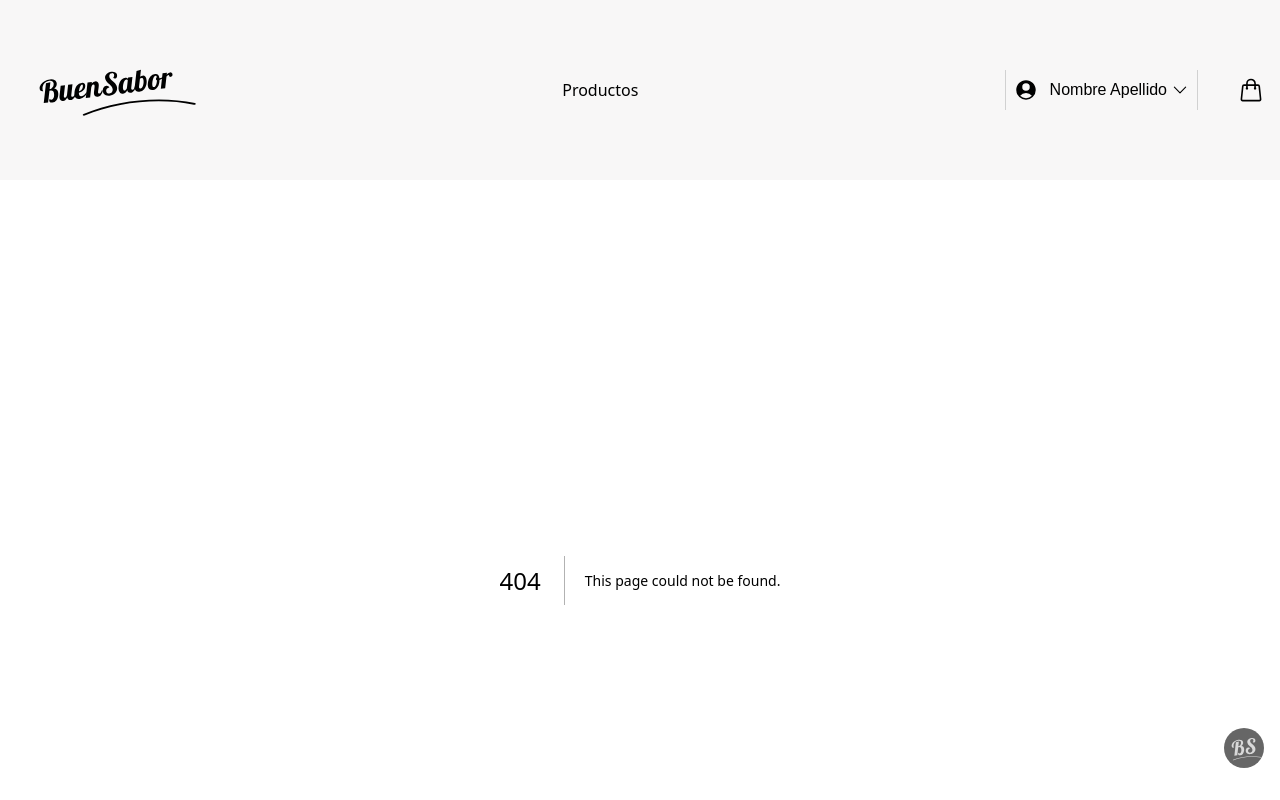
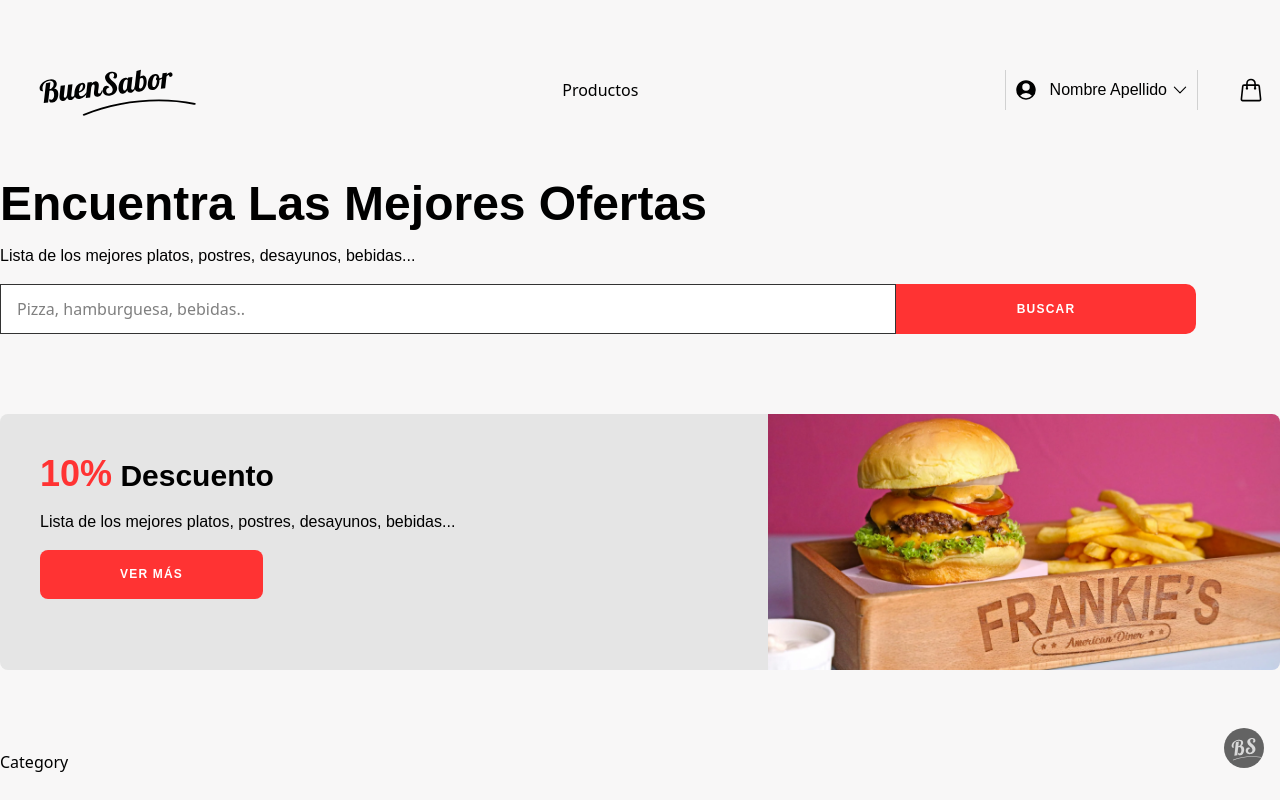
Before and after one commit to juli-ortega/ElBuenSaborFront, a Next.js app: page /catalog in a window 1280 px wide. Before the commit this address had no page. Shown: the top 800 px of the page. Built offline with nearby package versions, Linux system fonts and the light colour scheme.

Commit message:
category product

```diff
--- /dev/null
+++ b/src/app/catalog/page.tsx
@@ -0,0 +1,19 @@
+import BannerProduct from "@/components/BannerProduct";
+import Category from "@/components/Category";
+import SearchProduct from "@/components/SearchProduct";
+
+export default function page() {
+  return (
+    <div>
+      <section>
+        <SearchProduct/>
+      </section>
+      <section>
+        <BannerProduct/>
+      </section>
+      <main>
+        <Category/>
+      </main>
+    </div>
+  )
+}
--- a/src/components/Banner.tsx
+++ b/src/components/Banner.tsx
@@ -1,4 +1,5 @@
 import Image from "next/image";
+import Link from "next/link";
 import React from "react";
 
 export default function Banner() {
@@ -6,7 +7,7 @@
     <div className="max-w-7xl mx-auto mt-8 grid grid-cols-1 md:grid-cols-2 items-center px-6">
       {/* Sección Izquierda */}
       <div className="relative space-y-6">
-        <h1 className="text-5xl md:text-7xl max-w-[500px] font-display font-semibold relative">
+        <h1 className="text-5xl md:text-7xl max-w-[500px] font-display font-bold relative">
           Ordena Desde La Comodidad De Casa
           <Image
             src="/arrow-19.svg"
@@ -16,9 +17,13 @@
             className="absolute bottom-[-70px] right-[100px]"
           />
         </h1>
-        <button className="font-display px-6 py-4 w-70 text-white cursor-pointer text-[12px] bg-principal rounded-[10px] font-semibold uppercase tracking-widest hover:text-white hover:bg-secundario">
+        <Link href={"/catalog"}>
+          <button className="font-display px-6 py-4 w-70 text-white cursor-pointer text-[12px] bg-principal rounded-[10px] font-semibold uppercase tracking-widest hover:text-white hover:bg-secundario">
           Catálogo
-        </button>
+          </button>
+        </Link>
+
+
       </div>
 
       {/* Sección Derecha - Imagen del Banner */}
@@ -30,7 +35,7 @@
             fill
             className="object-cover rounded-lg"
           />
-          <div className="absolute inset-0 bg-terciario/12 rounded-lg"></div>
+          <div className="absolute inset-0 bg-black/12 rounded-lg"></div>
         </div>
       </div>
     </div>
--- /dev/null
+++ b/src/components/BannerProduct.tsx
@@ -0,0 +1,26 @@
+import Image from "next/image";
+import React from "react";
+
+export default function BannerProduct() {
+  return (
+    <div className="max-w-7xl mx-auto mt-20 grid grid-cols-1 md:grid-cols-[60%_40%] items-center">
+      <div className="bg-gris-claro h-64 p-10 rounded-tl-lg rounded-bl-lg">
+        <h2 className="text-3xl font-bold font-display"><span className="font-bold text-4xl text-principal">10%</span> Descuento</h2>
+        <p className="mt-4 font-display">
+          Lista de los mejores platos, postres, desayunos, bebidas...
+        </p>
+        <button className="font-display mt-4 px-20 py-4 text-[12px] text-white text-sm cursor-pointer bg-principal rounded-lg font-semibold uppercase tracking-widest hover:bg-terciario transition-all duration-300">
+          Ver Más
+        </button>
+      </div>
+      <div className="relative w-full h-64 rounded-r-lg overflow-hidden">
+        <Image
+          src="/bannerproduct1.webp"
+          alt="Imagen del banner"
+          fill
+          className="object-cover"
+        />
+      </div>
+    </div>
+  );
+}
--- /dev/null
+++ b/src/components/Category.tsx
@@ -0,0 +1,7 @@
+import React from 'react'
+
+export default function Category() {
+  return (
+    <div className='max-w-7xl mx-auto mt-20'>Category</div>
+  )
+}
--- a/src/components/Footer.tsx
+++ b/src/components/Footer.tsx
@@ -21,12 +21,14 @@
     return (
         <div className="bg-principal mt-20 py-12">
             <div className="max-w-8xl mx-auto grid grid-cols-2 justify-between items-center">
+                <Link href={"/"}>
                     <Image
                         src="/logowhite.svg"
                         alt="logo"
                         width={300}
                         height={1}
                     />
+                </Link>
                 <ul className="flex gap-28">
                     {links.map((link, index) => (
                         <li key={index} className="hover:border-b border-white cursor-pointer">
--- a/src/components/Navbar.tsx
+++ b/src/components/Navbar.tsx
@@ -43,7 +43,9 @@
   return (
     <nav className="bg-bg-light">
       <div className="flex justify-between items-center w-full max-w-8xl mx-auto px-4">
-      <Image src="/logo3.svg" alt="logo" width={180} height={1} />
+        <Link href={"/"}>
+          <Image src="/logo3.svg" alt="logo" width={180} height={1} />
+        </Link>
       <Link href="/order">
         <div>
           <h2>Productos</h2>
@@ -75,7 +77,7 @@
 
               {/* Menú desplegable */}
               {open && (
-                <div className="absolute top-full right-0 mt-2 w-48 bg-black border border-gris rounded-lg shadow-lg z-10">
+                <div className="absolute top-full right-0 mt-2 w-48 bg-white border border-gris rounded-lg shadow-lg z-10">
                   <ul className="text-gray-700">
                     {dropdown.map((drop , index) => (
                         <div className="flex px-4 space-x-1 hover:bg-gray-100  py-2  cursor-pointer" key={index}>
--- /dev/null
+++ b/src/components/SearchProduct.tsx
@@ -0,0 +1,23 @@
+import React from 'react'
+
+export default function SearchProduct() {
+  return (
+    <div className='max-w-7xl mx-auto'>
+        <div className=''>
+            <h1 className='text-5xl font-bold font-display'>Encuentra Las Mejores Ofertas</h1>
+            <p className='mt-4 font-display'>Lista de los mejores platos, postres, desayunos, bebidas...</p>
+        </div>
+        <div className='grid grid-cols-[70%_30%] mt-4 items-center '>
+            <div>
+                <input type="text" className='w-full px-4 py-3 border bg-white border-gris-oscuro focus:outline-none ' placeholder='Pizza, hamburguesa, bebidas..'/>
+            </div>
+            <div>
+            <button className="font-display px-4 py-4 text-white  cursor-pointer text-[12px] w-[300px] bg-principal rounded-tr-[10px] rounded-br-[10px] font-semibold uppercase tracking-widest hover:text-white hover:bg-terciario">
+              Buscar
+            </button>
+            </div>
+        </div>
+    </div>
+
+  )
+}
```
Also changed, not shown: public/bannerproduct1.webp (added). Lines whose indentation alone changed are shown as unchanged.
